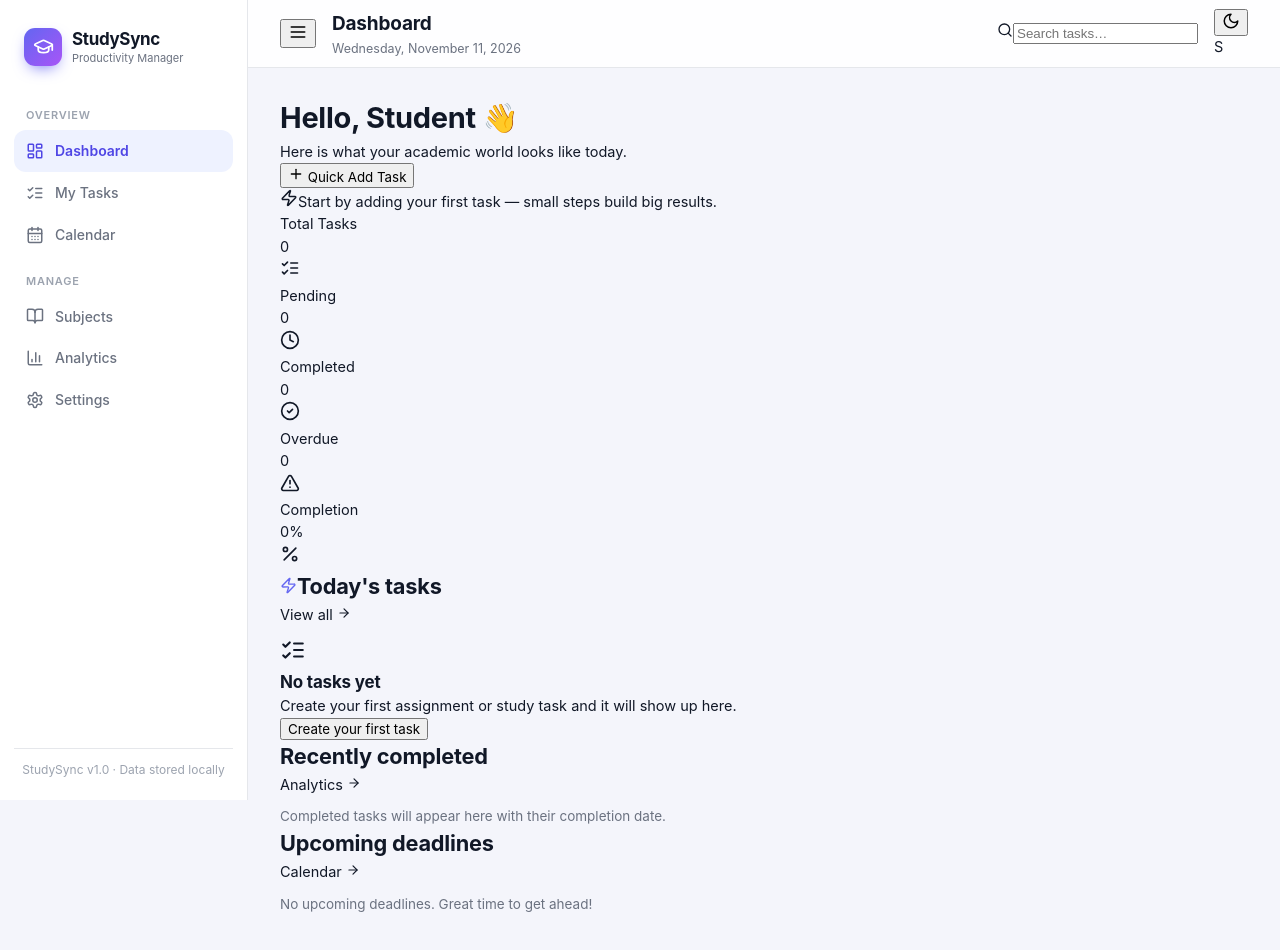
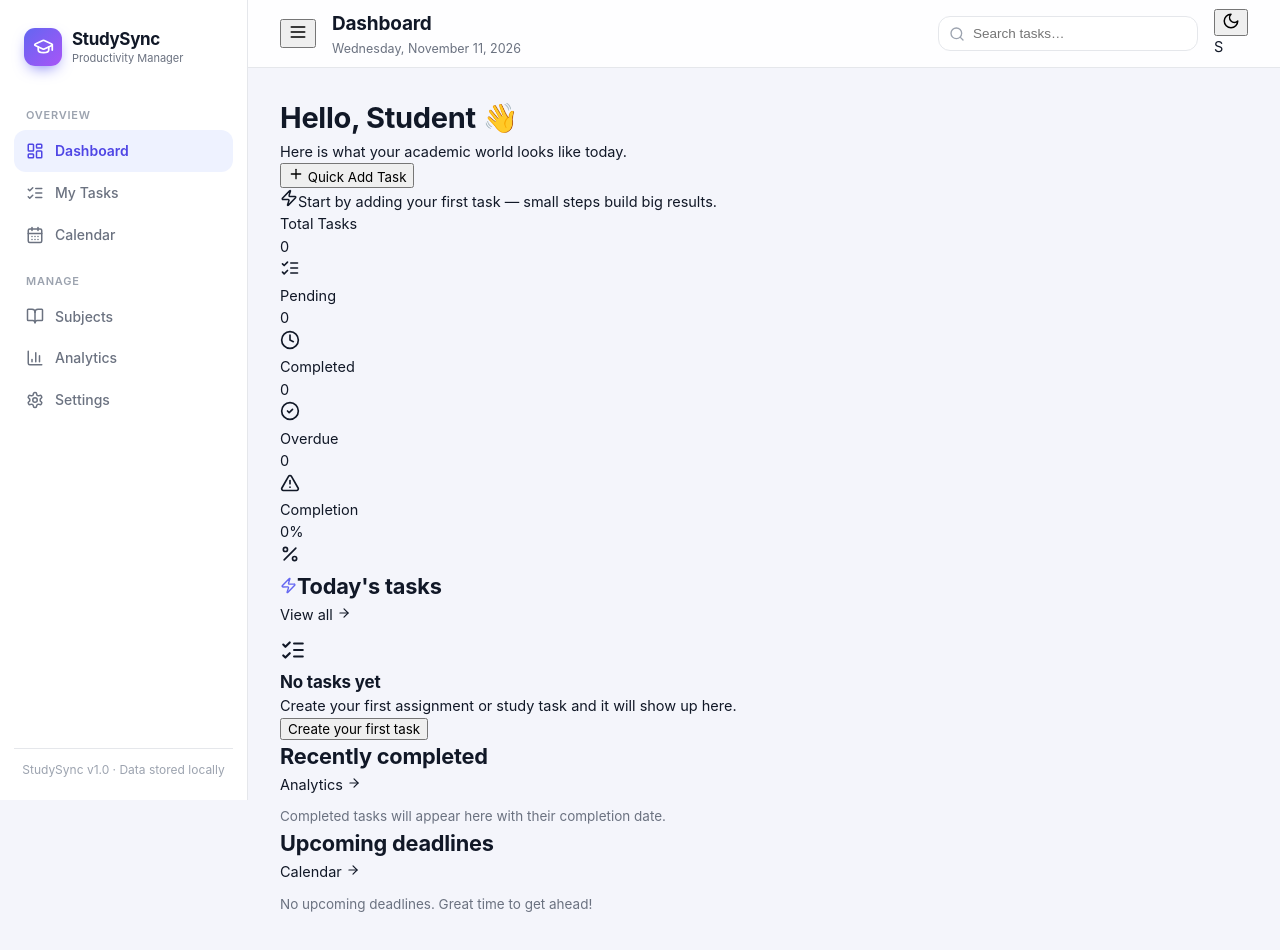
Before and after one commit to ShivanshDahiya5/StudySync-Student-Productivity, a React (Vite) app: page / in a window 1280 px wide. Shown: the top 950 px of the page. Built offline with nearby package versions, Linux system fonts and the light colour scheme.

Commit message:
Add header search component styles for improved usability in index.css

```diff
--- a/src/index.css
+++ b/src/index.css
@@ -271,3 +271,32 @@ button { font-family: inherit; }
 .header-title-block { min-width: 0; flex: 1; }
 .header-title { font-size: 19px; font-weight: 650; }
 .header-date { font-size: 12.5px; color: var(--text-muted); }
+
+.header-search {
+  position: relative;
+  width: 260px;
+  max-width: 34vw;
+}
+
+.header-search svg {
+  position: absolute;
+  left: 11px;
+  top: 50%;
+  transform: translateY(-50%);
+  color: var(--text-faint);
+  width: 16px;
+  height: 16px;
+  pointer-events: none;
+}
+
+.header-search input {
+  width: 100%;
+  padding: 9px 12px 9px 34px;
+  border-radius: var(--radius);
+  border: 1px solid var(--border);
+  background: var(--surface);
+  color: var(--text);
+  font-size: 13.5px;
+  outline: none;
+  transition: border 0.15s ease, box-shadow 0.15s ease;
+}
```
